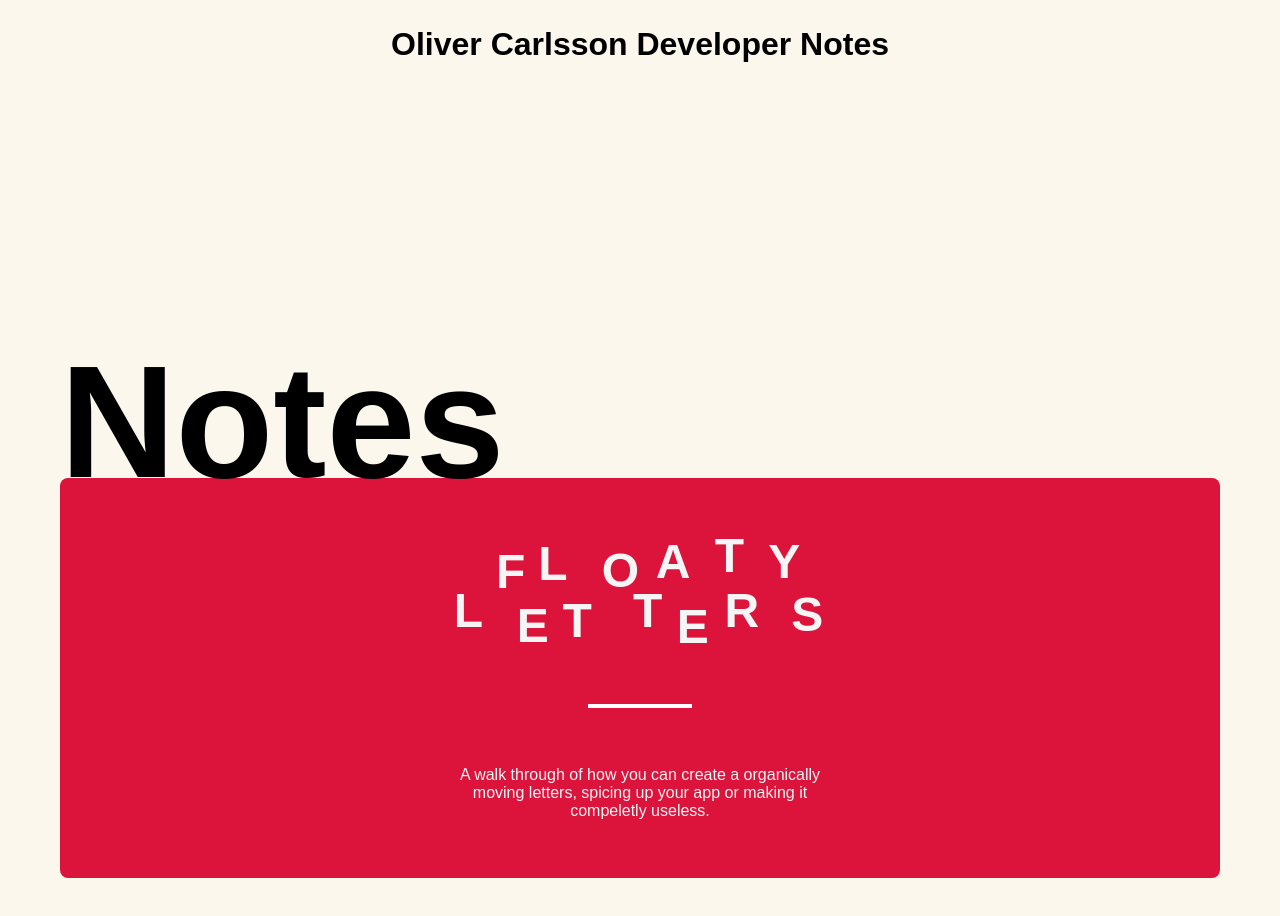
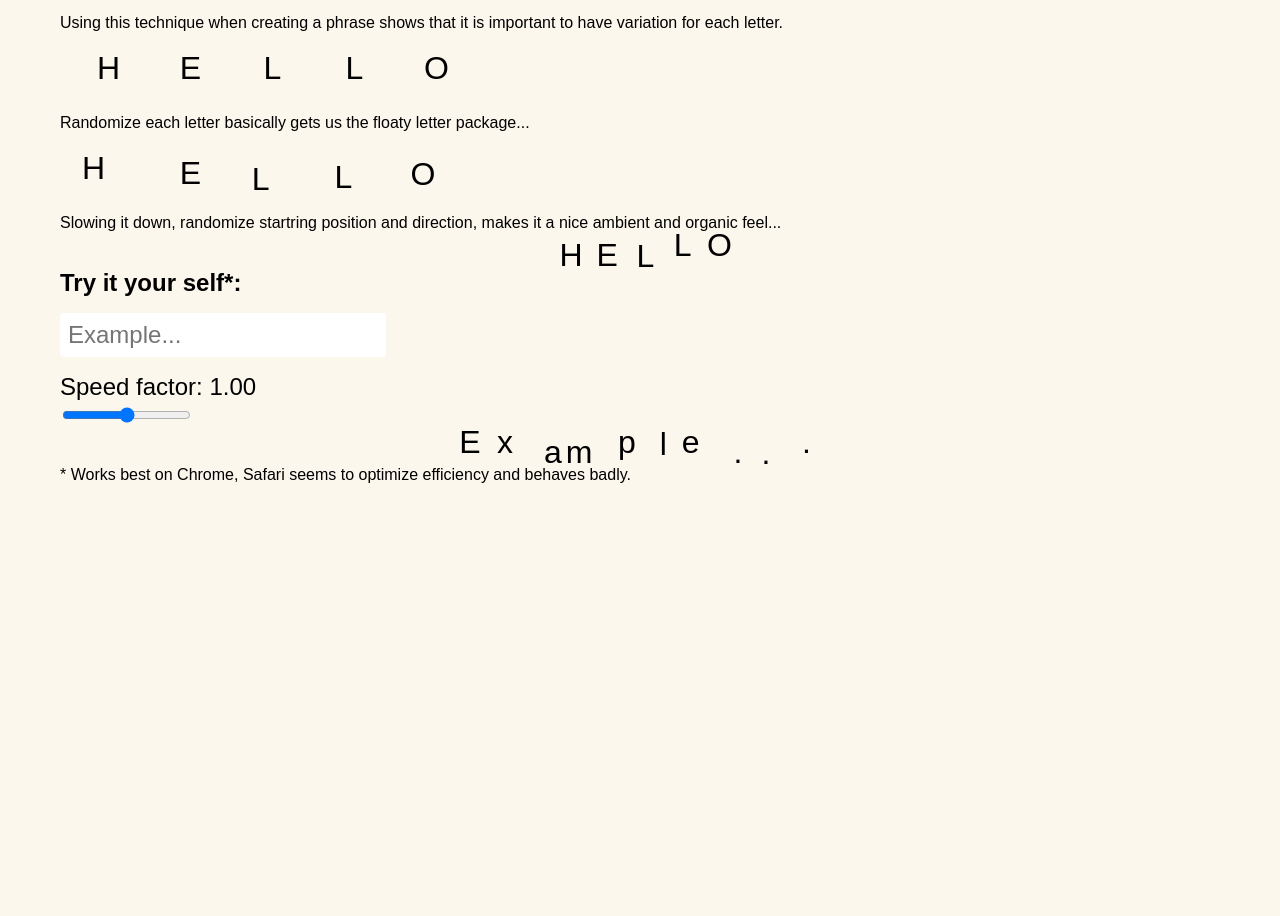
Before and after one commit to oc-developer/oc-portfolio, a React (Create React App) app: page /floaty-letter in a window 1280 px wide. Shown: the part 688-1604 px from the top of the page. After the commit the page ends 1232 px from the top, so only its background shows below. Built offline with nearby package versions, Linux system fonts and the light colour scheme.

Commit message:
add floaty letter link

```diff
--- a/src/App.scss
+++ b/src/App.scss
@@ -1,6 +1,11 @@
 .app {
   width: 100%;
   height: 100%;
+
+  .main {
+    width: 100%;
+    height: 100%;
+  }
 }
 
 .grid-items {
@@ -68,11 +73,6 @@
   font-size: 3em;
 }
 
-.main {
-  width: 100%;
-  max-width: 900px;
-}
-
 .content {
   position: relative;
   padding: 4rem;
--- a/src/App.tsx
+++ b/src/App.tsx
@@ -1,16 +1,25 @@
 import React from 'react'
+import { BrowserRouter as Router, Route } from 'react-router-dom'
+
 import './App.scss'
+
 import Header from './Header/Header'
-import Protagonist from './Protagonist/Protagonist'
-import Notes from './Notes/Notes'
+import Main from './Main/Main'
+import DynamicLetters from './Projects/DynamicLetters/DynamicLetters'
 
 function App() {
   return (
-    <div className="app">
-      <Header />
-      <Protagonist />
-      <Notes />
-    </div>
+    <Router>
+      <div className="app">
+        <Header />
+        <Route exact path='/floaty-letter' render={() => (
+          <DynamicLetters />
+        )} />
+        <Route exact path="/" render={() => (
+          <Main />
+        )} />
+      </div>
+    </Router>
   );
 }
 
--- /dev/null
+++ b/src/Main/Main.tsx
@@ -0,0 +1,15 @@
+import React from 'react'
+
+import './Main.scss'
+
+import Protagonist from '../Protagonist/Protagonist'
+import Notes from '../Notes/Notes'
+
+export default function Main() {
+    return (
+        <div className="main">
+            <Protagonist />
+            <Notes />
+        </div>
+    )
+}
--- a/src/Notes/Notes.tsx
+++ b/src/Notes/Notes.tsx
@@ -1,4 +1,7 @@
 import React from 'react'
+import { Link } from 'react-router-dom'
+
+
 import './Notes.css'
 
 import FloatyLetters from '../FloatyLetters/FloatyLetters'
@@ -9,7 +12,7 @@ export default function Notes() {
             <h2 className="section-header">
                 Notes
             </h2>
-            <div className="section-content note note-floaty-letter">
+            <Link to={'floaty-letter'} className="section-content note note-floaty-letter">
                 <h2 className="note-header">
                     <FloatyLetters maxDuration={10} minDuration={3} phrase="FLOATY" />
                     <FloatyLetters maxDuration={10} minDuration={3} phrase="LETTERS" />
@@ -17,7 +20,7 @@ export default function Notes() {
                 <div className="dash"></div>
                 <span className="note-text">A walk through of how you can create a organically moving letters,
                 spicing up your app or making it compeletly useless.</span>
-            </div>
+            </Link>
         </div>
     )
 }
--- a/src/Projects/DynamicLetters/DynamicLetters.tsx
+++ b/src/Projects/DynamicLetters/DynamicLetters.tsx
@@ -14,7 +14,7 @@ export default function DynamicLetters() {
     }
 
     return (
-        <div className="dynamic-letters">
+        <div className="section dynamic-letters">
             <h1>Dynamic Letters</h1>
             <span>
                 I wanted to make letters part of the dynamic experience in websites.
@@ -73,7 +73,7 @@ export default function DynamicLetters() {
             <span>Slowing it down, randomize startring position and direction, makes it a nice ambient and organic feel...</span>
             <FloatyLetters maxDuration={15} minDuration={5} phrase="HELLO" />
 
-            <h2>Try it your self:</h2>
+            <h2>Try it your self*:</h2>
 
             <div className="settings">
                 <input className="dynamic-text-input" type="text" placeholder={placeholder} value={phrase} onChange={e => setPhrase(e.target.value)} />
@@ -87,6 +87,7 @@ export default function DynamicLetters() {
                 }} />
             </div>
             <FloatyLetters phrase={setPhraseDefault()} maxDuration={15 / Speed} minDuration={5 / Speed} />
+            <span>* Works best on Chrome, Safari seems to optimize efficiency and behaves badly.</span>
         </div>
     )
 }
--- a/src/index.css
+++ b/src/index.css
@@ -18,6 +18,10 @@ h2 {
   margin: 0;
 }
 
+a {
+  text-decoration: none;
+}
+
 #root {
   height: 100%;
 }
```
Also changed, not shown: src/Logo/Logo.css (renamed from src/NewLogo/Logo.css), src/Logo/Logo.tsx (renamed from src/NewLogo/Logo.tsx), src/Main/Main.scss (added).
